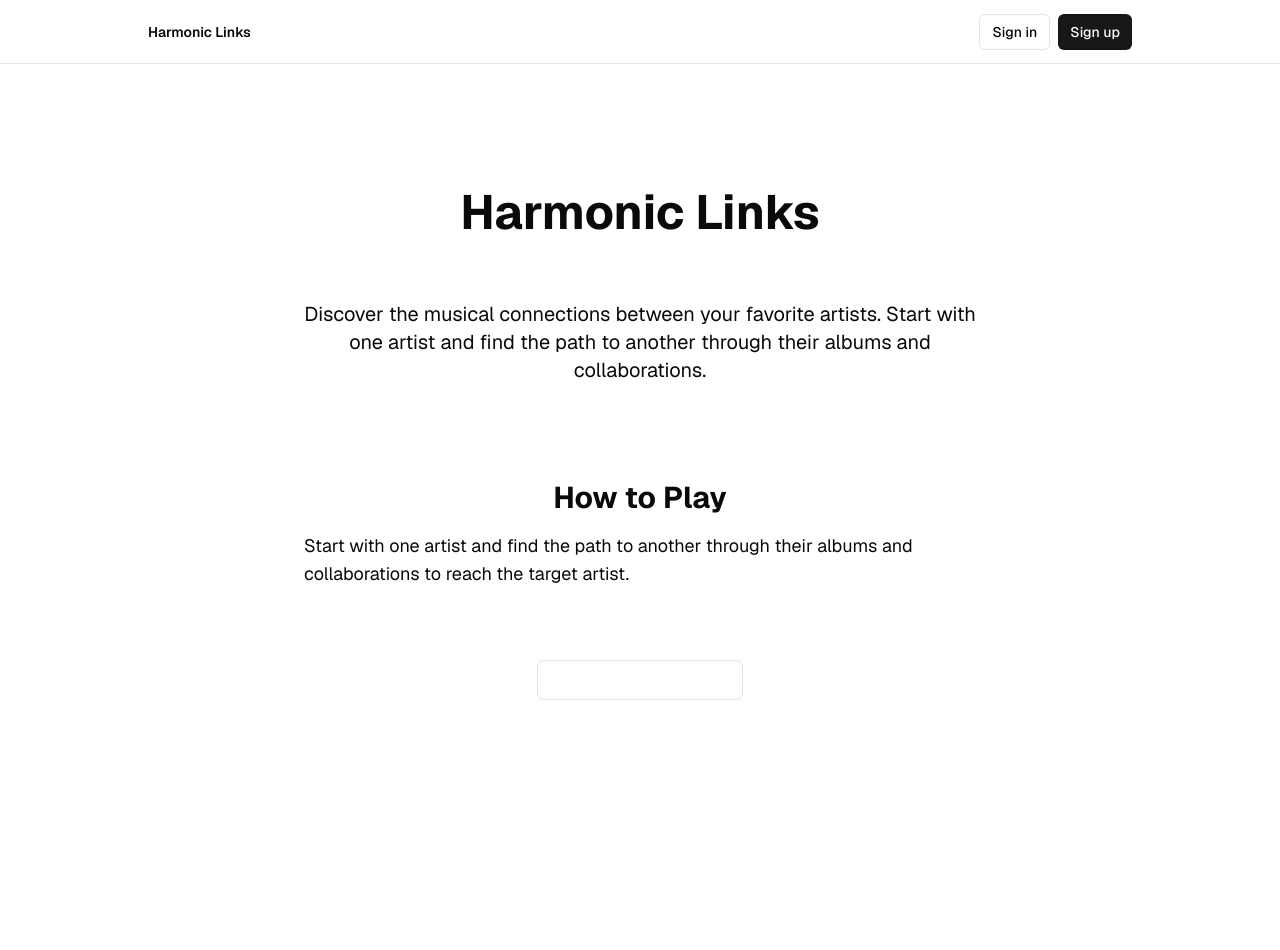
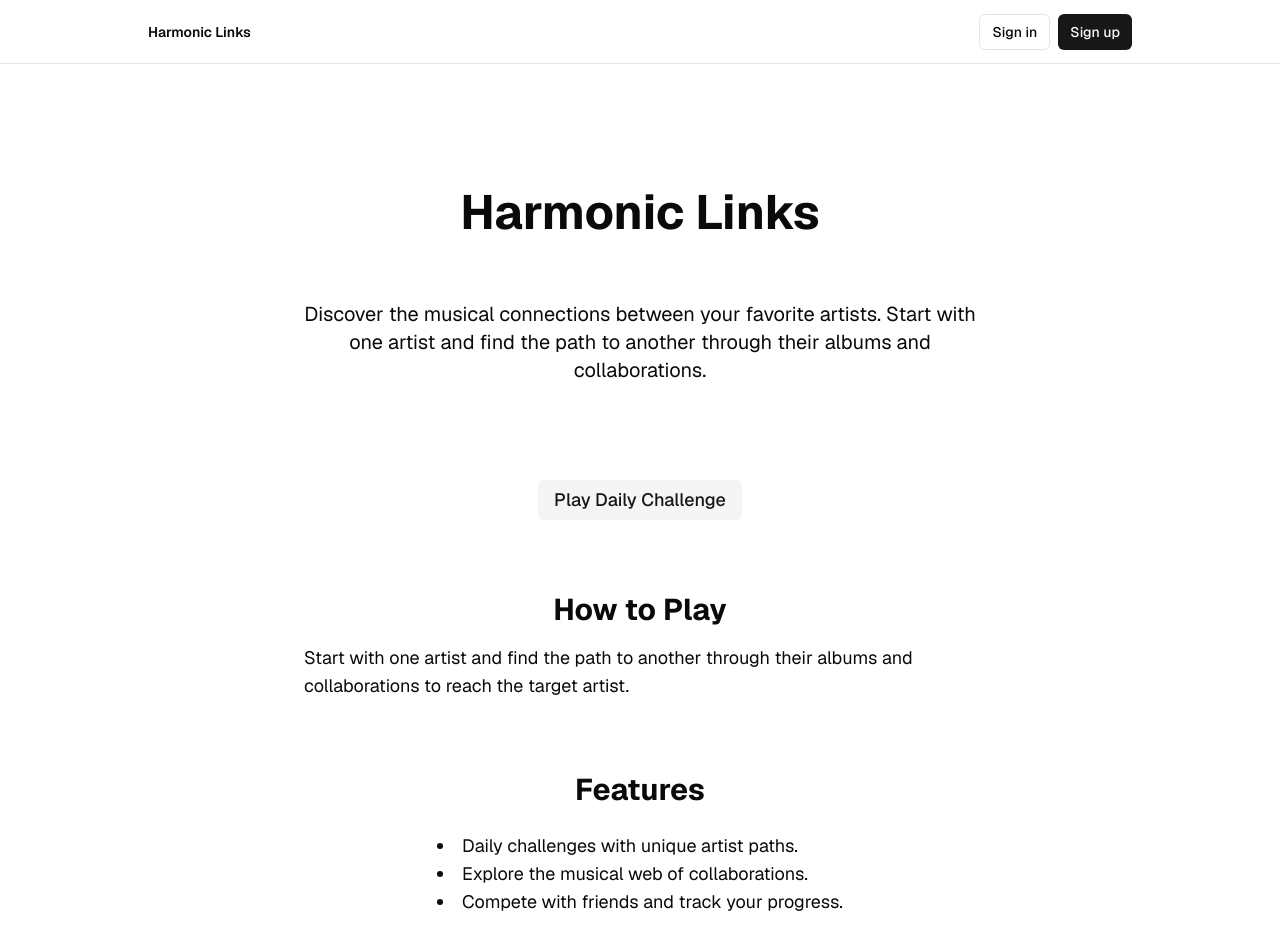
Before and after one commit to adibarra/harmonic-link, a Next.js app: page / in a window 1280 px wide. Shown: the top 950 px of the page. Before the commit the page ends 800 px from the top, so only its background shows below. Built offline with nearby package versions, Linux system fonts and the light colour scheme; no server answers.

Commit message:
update home page

```diff
--- a/app/page.tsx
+++ b/app/page.tsx
@@ -11,19 +11,31 @@ export default async function Home() {
             Discover the musical connections between your favorite artists. Start with one artist and find the path to another through their albums and collaborations.
           </p>
         </div>
+
+        <div className="mx-auto mb-12">
+          <Link href="/game">
+            <Button variant="secondary" className="py-2 text-lg transition duration-300">
+              Play Daily Challenge
+            </Button>
+          </Link>
+        </div>
+
         <div className="flex flex-col gap-4 items-center mb-12">
           <h2 className="text-3xl font-bold">How to Play</h2>
           <p className="text-lg max-w-2xl">
             Start with one artist and find the path to another through their albums and collaborations to reach the target artist.
           </p>
         </div>
-        <div className="mx-auto">
-          <Link href="/game">
-            <Button variant="outline" className="py-2 text-lg text-white transition duration-300">
-              Play Daily Challenge
-            </Button>
-          </Link>
+
+        <div className="flex flex-col gap-6 items-center mb-12">
+          <h2 className="text-3xl font-bold">Features</h2>
+          <ul className="text-lg max-w-2xl list-disc list-inside">
+            <li>Daily challenges with unique artist paths.</li>
+            <li>Explore the musical web of collaborations.</li>
+            <li>Compete with friends and track your progress.</li>
+          </ul>
         </div>
+
       </main>
     </>
   );
```
